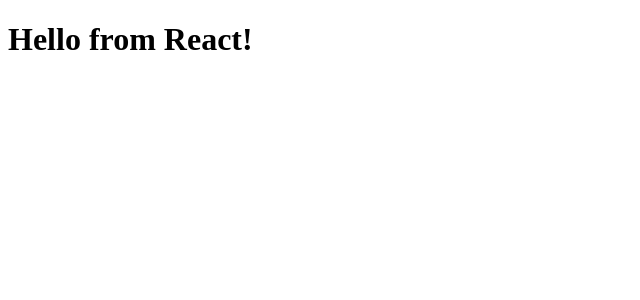
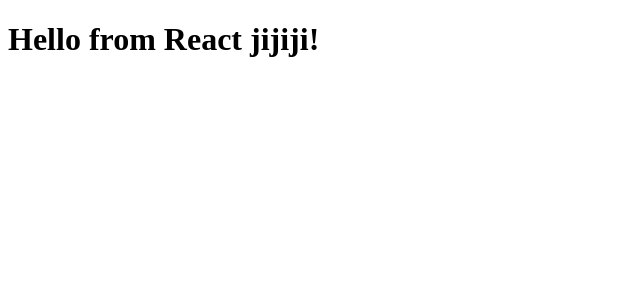
Before and after one commit to Patricio23051999/repo2-prueba-github-actions, a React (Create React App) app: page / in a window 1280 px wide. Shown: the top 300 px of the page, without its empty margins (0-640 px from the left). Built offline with nearby package versions, Linux system fonts and the light colour scheme.

Commit message:
Cambio de rama en github pages para mostrar el contenido correctamente

```diff
--- a/src/App.js
+++ b/src/App.js
@@ -1,7 +1,7 @@
 import React from 'react';
 
 function App() {
-  return <h1>Hello from React!</h1>;
+  return <h1>Hello from React jijiji!</h1>;
 }
 
 export default App;
```
